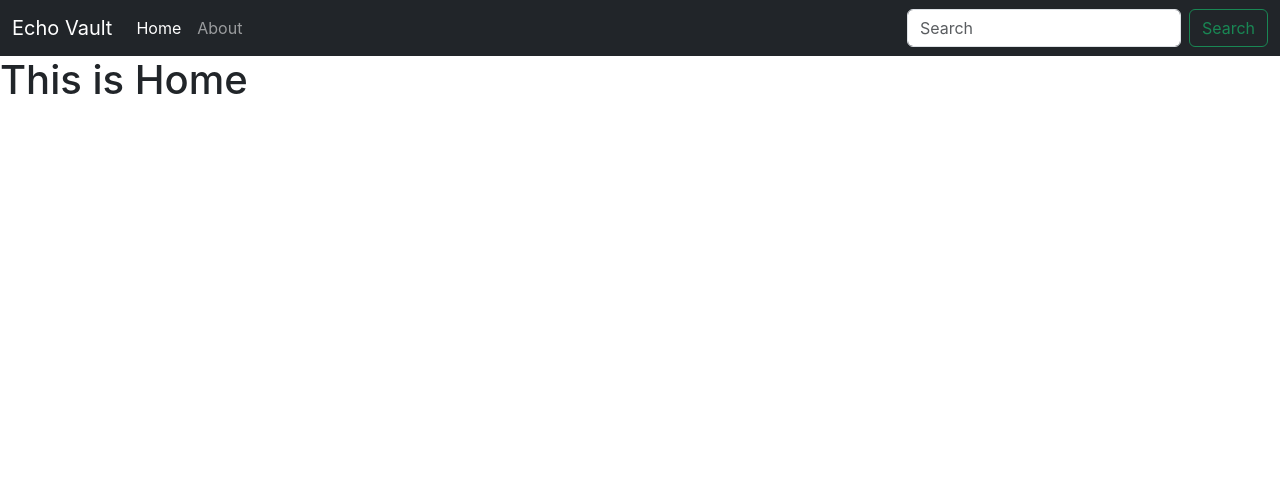
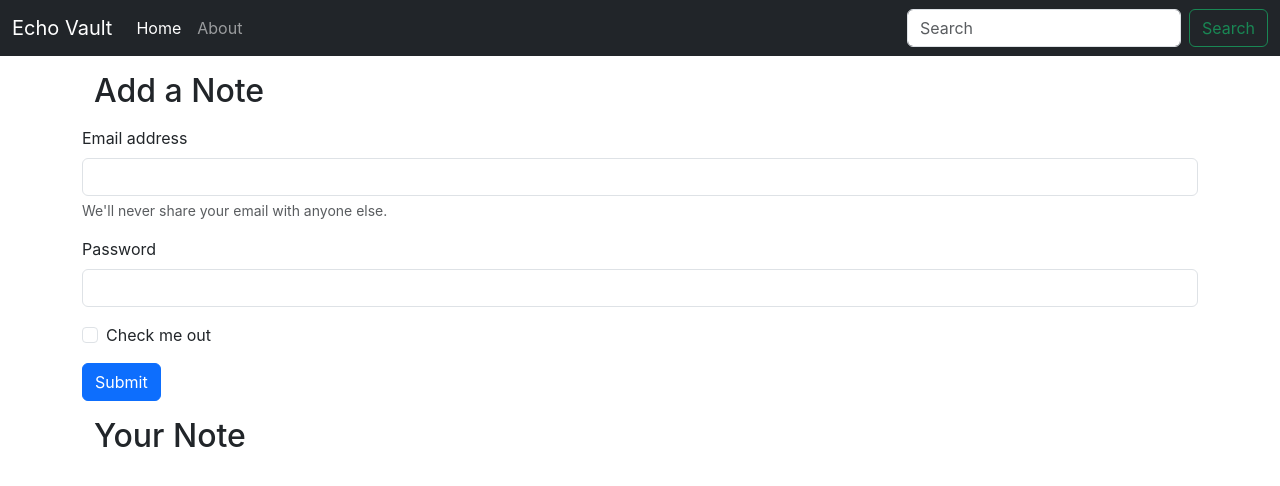
Before and after one commit to AmitHegde3/EchoVault, a React (Create React App) app: page / in a window 1280 px wide. Shown: the top 486 px of the page. Built offline with nearby package versions, Linux system fonts and the light colour scheme; the HTML template or start-up script is replaced by a standard one.

Commit message:
Update home page and useLocation hook

```diff
--- a/src/App.js
+++ b/src/App.js
@@ -6,20 +6,22 @@
 import About from "./components/About";
 import NoteState from "./context/notes/NoteState";
 
-
 function App() {
   return (
     <>
       <NoteState>
         <Navbar />
+        <div className="container">
         <Routes>
+
             <Route path="/">
               <Route index element={<Home />} />
-          <Route exact path="about" element={<About/>} />
+              <Route exact path="about" element={<About />} />
             </Route>
+
           </Routes>
+          </div>
       </NoteState>
-
     </>
   );
 }
--- a/src/components/About.js
+++ b/src/components/About.js
@@ -3,14 +3,9 @@
 import noteContext from "../context/notes/noteContext";
 
 const About = () => {
-  const a = useContext(noteContext);
-  useEffect(() => {
-    a.update();
-     // eslint-disable-next-line
-  },[])
   return (
-    <div className="container">
-      {a.state.name} and {a.state.class}
+    <div>
+      This is About Page
     </div>
   );
 };
--- a/src/components/Home.js
+++ b/src/components/Home.js
@@ -3,8 +3,51 @@
 const Home = () => {
   return (
     <div>
-          <h1>This is Home</h1>
-
+      <div className="container my-3">
+        <h2>Add a Note</h2>
+      </div>
+      <form className="my-3">
+        <div className="mb-3">
+          <label htmlFor="exampleInputEmail1" className="form-label">
+            Email address
+          </label>
+          <input
+            type="email"
+            className="form-control"
+            id="exampleInputEmail1"
+            aria-describedby="emailHelp"
+          />
+          <div id="emailHelp" className="form-text">
+            We'll never share your email with anyone else.
+          </div>
+        </div>
+        <div className="mb-3">
+          <label htmlFor="exampleInputPassword1" className="form-label">
+            Password
+          </label>
+          <input
+            type="password"
+            className="form-control"
+            id="exampleInputPassword1"
+          />
+        </div>
+        <div className="mb-3 form-check">
+          <input
+            type="checkbox"
+            className="form-check-input"
+            id="exampleCheck1"
+          />
+          <label className="form-check-label" htmlFor="exampleCheck1">
+            Check me out
+          </label>
+        </div>
+        <button type="submit" className="btn btn-primary">
+          Submit
+        </button>
+      </form>
+      <div className="container my-3">
+        <h2>Your Note</h2>
+      </div>
     </div>
   );
 };
--- a/src/components/Navbar.js
+++ b/src/components/Navbar.js
@@ -1,7 +1,13 @@
-import React from "react";
+import React,{useEffect} from "react";
 import { Link } from "react-router-dom";
+import { useLocation } from 'react-router-dom';
 
 const Navbar = () => {
+  let location = useLocation();
+
+    useEffect(() => {
+      console.log(location.pathname);
+  }, [location]);
   return (
     <nav className="navbar navbar-expand-lg navbar-dark bg-dark" >
       <div className="container-fluid">
@@ -22,12 +28,12 @@
         <div className="collapse navbar-collapse" id="navbarSupportedContent">
           <ul className="navbar-nav me-auto mb-2 mb-lg-0">
             <li className="nav-item">
-              <Link to="/" className="nav-link active" aria-current="page" >
+              <Link to="/" className={`nav-link ${location.pathname==="/"?"active":""}`} aria-current="page" >
                 Home
               </Link>
             </li>
             <li className="nav-item">
-              <Link to="/about" className="nav-link" >
+              <Link to="/about" className={`nav-link ${location.pathname==="/about"?"active":""}`} >
                 About
               </Link>
             </li>
--- a/src/context/notes/NoteState.js
+++ b/src/context/notes/NoteState.js
@@ -2,24 +2,9 @@
 import NoteContext from "./noteContext";
 
 const NoteState = (props) => {
-  const s1 = {
-    name: "harry",
-    class: "5b",
-  };
-
-  const [state, setState] = useState(s1);
-
-  let update = () => {
-    setTimeout(() => {
-      setState({
-        name: "Larry",
-        class: "10b",
-      });
-    }, 1000);
-  };
 
   return (
-    <NoteContext.Provider value={{ state, update }}>
+    <NoteContext.Provider value={{}}>
       {props.children}
     </NoteContext.Provider>
   );
```
Lines whose indentation alone changed are shown as unchanged.
